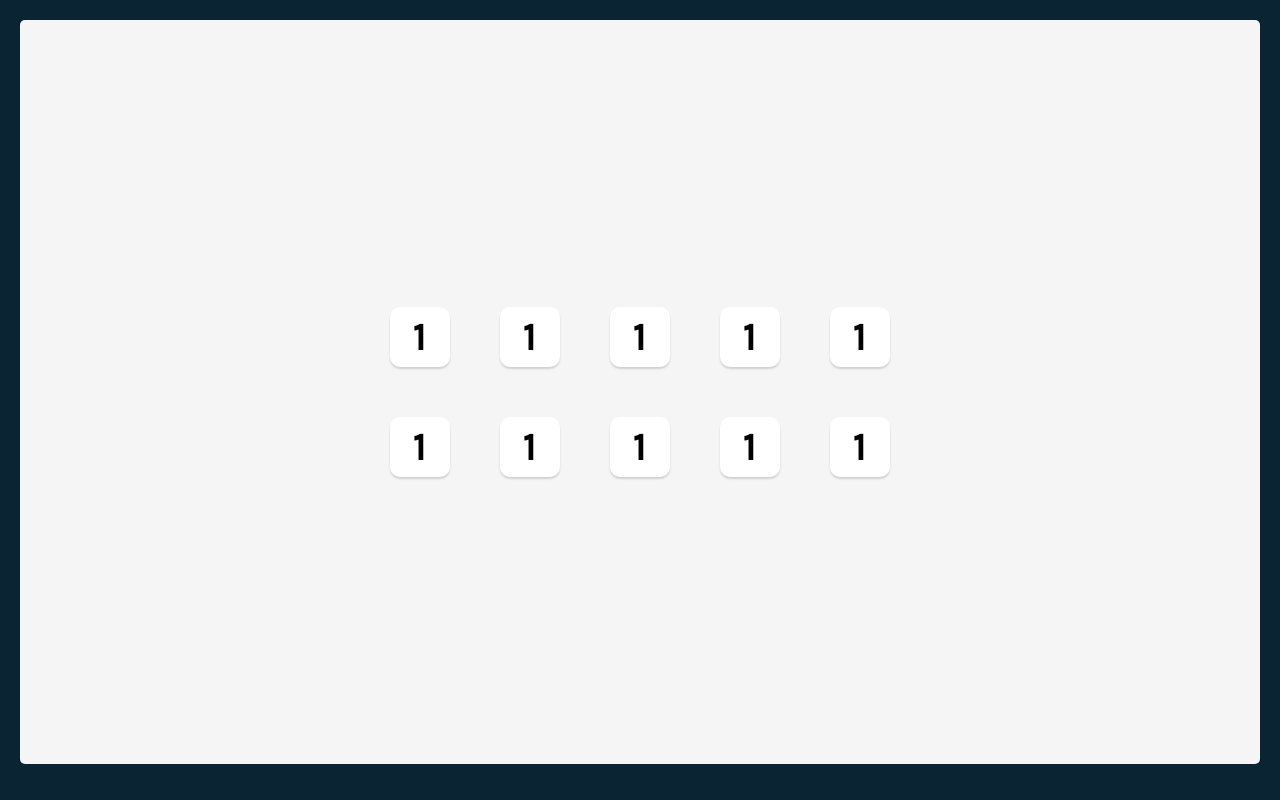
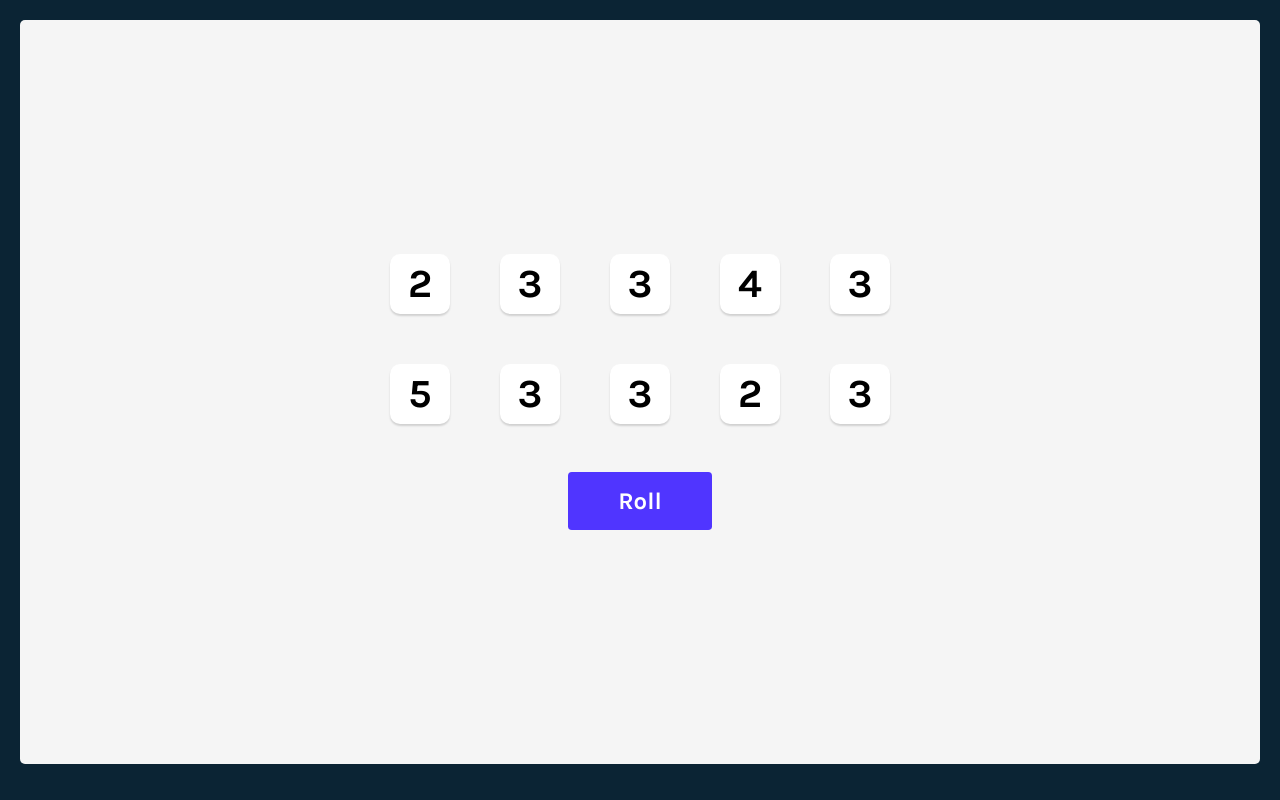
Before and after one commit to cruzrafaelx/tenzies, a React (Create React App) app: page / in a window 1280 px wide. Built offline with nearby package versions, Linux system fonts and the light colour scheme.

Commit message:
add roll button and dynamic styling to dice

```diff
--- a/package.json
+++ b/package.json
@@ -6,6 +6,7 @@
     "@testing-library/jest-dom": "^5.17.0",
     "@testing-library/react": "^13.4.0",
     "@testing-library/user-event": "^13.5.0",
+    "nanoid": "^5.0.7",
     "react": "^18.3.1",
     "react-dom": "^18.3.1",
     "react-scripts": "5.0.1",
--- a/src/App.css
+++ b/src/App.css
@@ -15,10 +15,11 @@ main{
   display: flex;
   justify-content: center;
   align-items: center;
+  flex-direction: column;
 }
 
 .die--body{
-  background-color: white;
+  background-color: ;
   width: 60px;
   height: 60px;
   border-radius: 10px;
@@ -30,7 +31,14 @@ main{
   font-size: 20.59px;
   font-weight: 700;
   line-height: 24.07px;
+}
 
+.die--held{
+  background-color: #59E391;
+}
+
+.die--notheld{
+  background-color: white;
 }
 
 .dice--container{
@@ -43,3 +51,23 @@ main{
 .die--num{
   font-size: 2.5rem;
 }
+
+.roll--btn{
+  background: #5035FF;
+  color: white;
+  font-family: Karla;
+  font-size: 1.5rem;
+  margin-top: 3rem;
+  padding: 15px 50px;
+  border-radius: 3.81px;
+  border: none;
+  opacity: 0px;
+}
+
+.roll--btn:focus {
+  outline: none;
+}
+
+.roll--btn:active {
+  box-shadow: inset 5px 5px 10px -3px rgba(0, 0, 0, 0.7);
+}
--- a/src/App.js
+++ b/src/App.js
@@ -1,22 +1,40 @@
 import './App.css';
-import Die from './components/die';
+import { useState } from 'react';
+import Die from './components/Die.jsx';
+import { nanoid } from 'nanoid';
+
 
 function App() {
+
+  const [dieNumbers, setDieNumbers] = useState(() => newDiceNumbers())
+
+  function newDiceNumbers(){
+    const diceArray = []
+    for(let i = 0; i < 10; i++){
+
+      diceArray.push({
+        value: Math.ceil(Math.random() * 6),
+        isHeld: false,
+        id: nanoid()
+      })
+    }
+    return diceArray
+  }
+
+  function rollNewNumbers(){
+   setDieNumbers(newDiceNumbers())
+  }
+
+  const diceCollection = dieNumbers.map((item) => {
+    return <Die key={item.id} value={item.value} isHeld={item.isHeld}/>
+  })
+
   return (
     <main>
       <div className='dice--container'>
-        <Die value={1} />
-        <Die value={1} />
-        <Die value={1} />
-        <Die value={1} />
-        <Die value={1} />
-        <Die value={1} />
-        <Die value={1} />
-        <Die value={1} />
-        <Die value={1} />
-        <Die value={1} />
+        {diceCollection}
       </div>
-
+      {<button className='roll--btn' onClick={()=>rollNewNumbers()} >Roll</button>}
     </main>
   );
 }
--- a/src/components/die.jsx
+++ b/src/components/die.jsx
@@ -1,9 +1,9 @@
 import React from "react";
 
-export default function Die({value}){
+export default function Die({value, id, isHeld}){
       return(
 
-      <div className="die--body">
+      <div className={`die--body ${isHeld ? "die--held" : "die--notheld"}`}>
             <h2 className="die--num">{value}</h2>
       </div>
 )}
```
Also changed, not shown: 1 other file (tests, documents, lock files or other folders).
